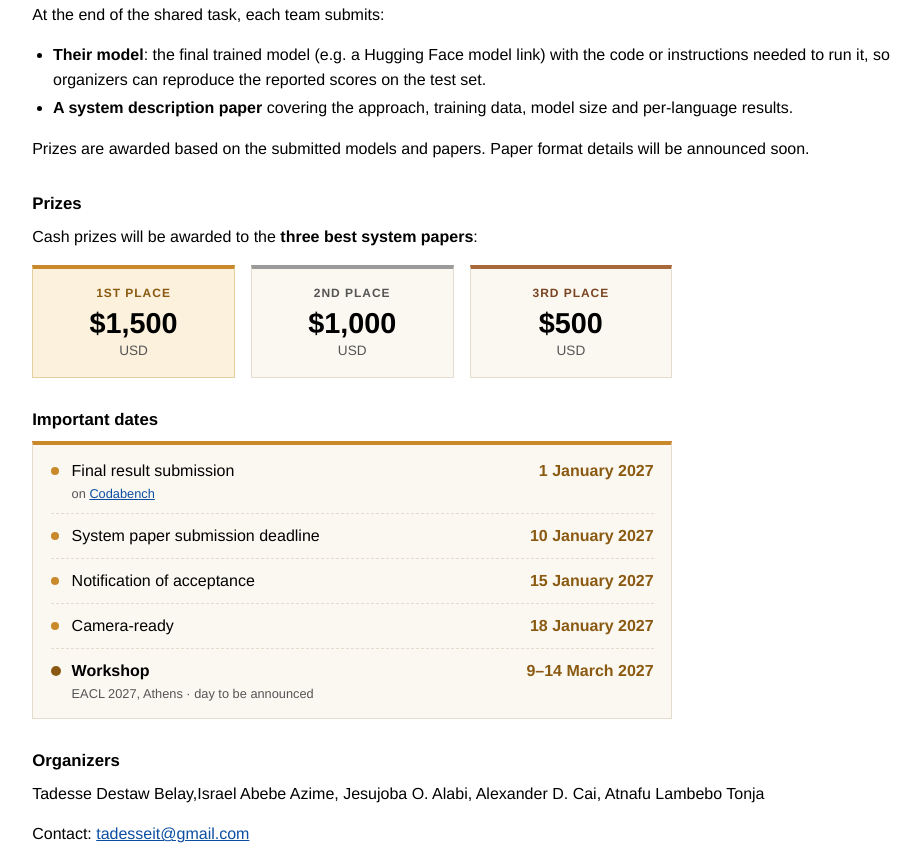
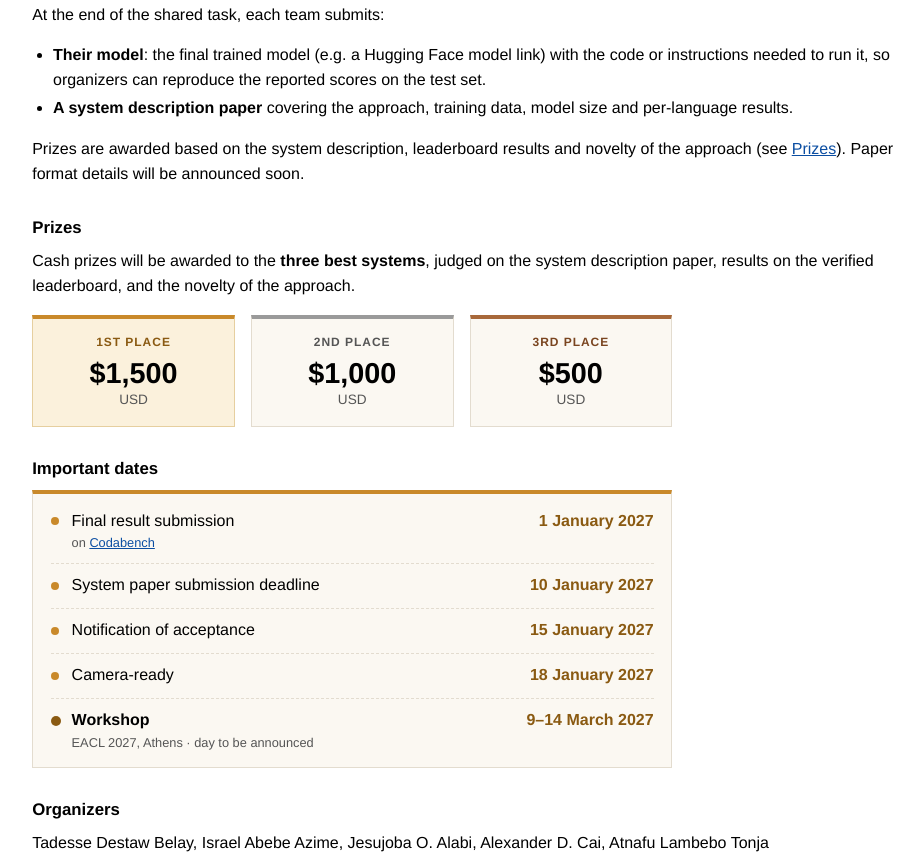
Before and after one commit to AfricaNLP/2027, a plain HTML site: page shared-task.html in a window 1280 px wide. Shown: the part 2973-3832 px from the top of the page, without its empty margins (115-1037 px from the left). Drawn offline with Linux system fonts and the light colour scheme.

Commit message:
updating shared task page

```diff
--- a/shared-task.html
+++ b/shared-task.html
@@ -181,11 +181,11 @@ score = f1_score(gold_labels, predictions, average="weighted")</code></pre>
 <li><strong>A system description paper</strong> covering the approach, training data, model size and per-language results.</li>
 </ul>
 
-<p>Prizes are awarded based on the submitted models and papers. Paper format details will be announced soon.</p>
+<p>Prizes are awarded based on the system description, leaderboard results and novelty of the approach (see <a href="#prizes">Prizes</a>). Paper format details will be announced soon.</p>
 
 <h3 id="prizes">Prizes</h3>
 
-<p>Cash prizes will be awarded to the <strong>three best system papers</strong>:</p>
+<p>Cash prizes will be awarded to the <strong>three best systems</strong>, judged on the system description paper, results on the verified leaderboard, and the novelty of the approach.</p>
 
 <div class="prizes">
 <div class="prize p1"><p class="prize-n">1st place</p><p class="prize-amt">$1,500</p><p class="prize-cur">USD</p></div>
@@ -208,7 +208,7 @@ score = f1_score(gold_labels, predictions, average="weighted")</code></pre>
 
 <h3 id="st-organizers">Organizers</h3>
 
-<p>Tadesse Destaw Belay,Israel Abebe Azime, Jesujoba O. Alabi,  Alexander D. Cai, Atnafu Lambebo Tonja</p>
+<p>Tadesse Destaw Belay, Israel Abebe Azime, Jesujoba O. Alabi,  Alexander D. Cai, Atnafu Lambebo Tonja</p>
 
 <p>Contact: <a href="mailto:tadesseit@gmail.com ">tadesseit@gmail.com </a></p>
 
```
